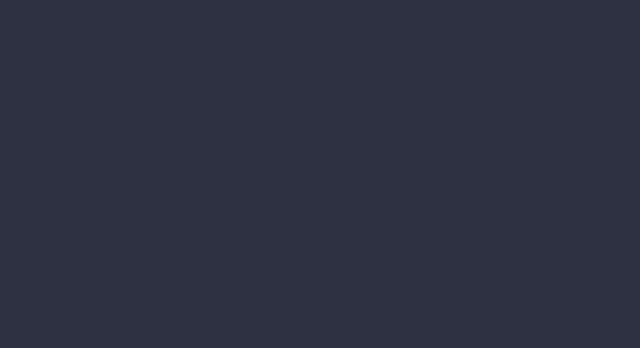
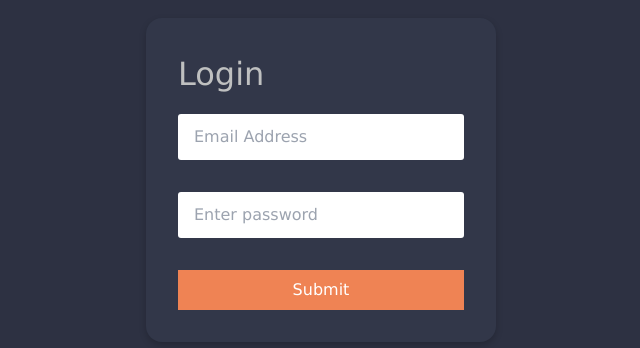
Before and after one commit to austinmula/game-shop-app, a React (Create React App) app: page /login in a window 1280 px wide. Before the commit this address had no page. Shown: the part 188-536 px from the top of the page, without its empty margins (319-959 px from the left). Built offline with nearby package versions, Linux system fonts and the light colour scheme.

Commit message:
working on admin side

```diff
--- a/src/App.js
+++ b/src/App.js
@@ -1,9 +1,11 @@
 import { Route, Routes } from "react-router-dom";
 import PageLayout from "./layouts/PageLayout";
 import About from "./pages/About";
+import AdminPage from "./pages/AdminPage";
 import Contacts from "./pages/Contacts";
 import Games from "./pages/Games";
 import HomePage from "./pages/HomePage";
+import Login from "./pages/Login";
 import SingleGame from "./pages/SingleGame";
 import "./styles/main.scss";
 
@@ -17,6 +19,8 @@ function App() {
         <Route path="about" element={<About />} />
         <Route path="contacts" element={<Contacts />} />
       </Route>
+      <Route path="login" element={<Login />} />
+      <Route path="admin" element={<AdminPage />} />
     </Routes>
   );
 }
--- /dev/null
+++ b/src/components/admin/AddMovieForm.jsx
@@ -0,0 +1,10 @@
+import "./admin.scss";
+export default function AddMovieForm() {
+  return (
+    <div className="game ">
+      <div className="game-form ">
+        <h3>Add New Movie</h3>
+      </div>
+    </div>
+  );
+}
--- /dev/null
+++ b/src/components/admin/admin.scss
@@ -0,0 +1,43 @@
+@use "../../styles/colors" as *;
+
+.game {
+  width: 80%;
+  margin: auto;
+  margin-top: 2rem;
+  .game-form {
+    background-color: $primary-transparent;
+    color: $grey;
+    padding: 1.5rem;
+
+    border-radius: 1rem;
+    box-shadow: 0 3px 7px rgb(0 0 0 / 0.2);
+    h3 {
+      font-size: 1.4rem;
+      margin-bottom: 1rem;
+    }
+    form {
+      display: flex;
+      flex-direction: column;
+      gap: 2rem;
+      input,
+      textarea {
+        padding: 0.7rem 1rem;
+        width: 100%;
+        border-radius: 3px;
+        &:focus {
+          outline: 0;
+          border: 2px solid $secondary;
+        }
+      }
+
+      button[type="submit"] {
+        cursor: pointer;
+        width: 100%;
+        border: none;
+        background: $secondary;
+        color: $white;
+        padding: 0.5rem 0;
+      }
+    }
+  }
+}
--- /dev/null
+++ b/src/components/login/LoginContainer.jsx
@@ -0,0 +1,38 @@
+import "./login.scss";
+export default function LoginContainer() {
+  const handleSubmit = () => {};
+  const handleChange = () => {};
+  return (
+    <div className="login-container">
+      <div className="login-form">
+        <h3>Login</h3>
+        <form onSubmit={handleSubmit}>
+          <fieldset>
+            <input
+              placeholder="Email Address"
+              type="email"
+              tabIndex="2"
+              required
+              name="email"
+              onChange={handleChange}
+            />
+          </fieldset>
+          <fieldset>
+            <input
+              placeholder="Enter password"
+              type="password"
+              tabIndex="3"
+              required
+              name="password"
+              onChange={handleChange}
+            />
+          </fieldset>
+
+          <button name="submit" type="submit" id="contact-submit">
+            Submit
+          </button>
+        </form>
+      </div>
+    </div>
+  );
+}
--- /dev/null
+++ b/src/components/login/login.scss
@@ -0,0 +1,43 @@
+@use "../../styles/colors" as *;
+.login-container {
+  min-height: 92vh;
+  display: flex;
+  justify-content: center;
+  align-items: center;
+  .login-form {
+    background-color: $primary-transparent;
+    color: $grey;
+    padding: 2rem;
+    width: 350px;
+    border-radius: 1rem;
+    box-shadow: 0 3px 7px rgb(0 0 0 / 0.2);
+    h3 {
+      font-size: 2rem;
+      margin-bottom: 1rem;
+    }
+    form {
+      display: flex;
+      flex-direction: column;
+      gap: 2rem;
+      input,
+      textarea {
+        padding: 0.7rem 1rem;
+        width: 100%;
+        border-radius: 3px;
+        &:focus {
+          outline: 0;
+          border: 2px solid $secondary;
+        }
+      }
+
+      button[type="submit"] {
+        cursor: pointer;
+        width: 100%;
+        border: none;
+        background: $secondary;
+        color: $white;
+        padding: 0.5rem 0;
+      }
+    }
+  }
+}
--- /dev/null
+++ b/src/layouts/PlainLayout.jsx
@@ -0,0 +1,14 @@
+const PlainLayout = () => {
+  return (
+    <div>
+      <p>
+        Lorem, ipsum dolor sit amet consectetur adipisicing elit. Corporis sit
+        porro qui doloremque ipsum? Recusandae cum voluptates unde modi veniam,
+        quas praesentium similique. Dicta reprehenderit numquam et repellendus
+        assumenda. Accusantium.
+      </p>
+    </div>
+  );
+};
+
+export default PlainLayout;
--- /dev/null
+++ b/src/pages/AdminPage.jsx
@@ -0,0 +1,14 @@
+import AddMovieForm from "../components/admin/AddMovieForm";
+
+const AdminPage = () => {
+  return (
+    <div className="container">
+      <div className="flex h-20 items-center justify-end px-6 text-white">
+        <p className="text-sm">Admin</p>
+      </div>
+      <AddMovieForm />
+    </div>
+  );
+};
+
+export default AdminPage;
--- /dev/null
+++ b/src/pages/Login.jsx
@@ -0,0 +1,11 @@
+import LoginContainer from "../components/login/LoginContainer";
+
+const Login = () => {
+  return (
+    <div className="container">
+      <LoginContainer />
+    </div>
+  );
+};
+
+export default Login;
```
